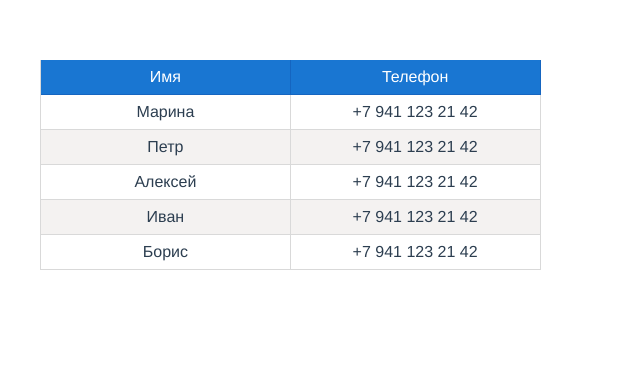
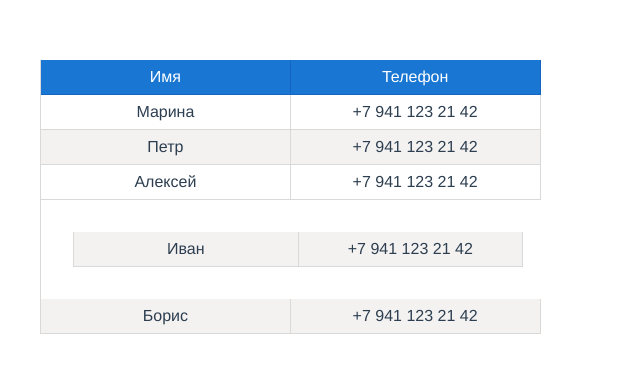
Before and after one commit to michaellux/vue-test, a Vue app: page / in a window 1280 px wide. Shown: the top 372 px of the page, without its empty margins (0-640 px from the left). Built offline with nearby package versions, Linux system fonts and the light colour scheme.

Commit message:
change data-structure relations to parent-child

```diff
--- a/src/components/UserItem.vue
+++ b/src/components/UserItem.vue
@@ -2,7 +2,7 @@
   <div class="flex-table row">
         <div class="flex-row" role="cell">{{user.name}}</div>
         <div class="flex-row" role="cell">{{user.phone}}</div>
-        <UserList v-if="hasEmployees"/>
+        <UserList :id="user.id" v-if="hasEmployees" :users="users"/>
   </div>
 </template>
 
@@ -21,7 +21,10 @@ export default {
   },
   computed: {
     hasEmployees() {
-      return this.user.employees.length > 0;
+      return userList.filter(user => user.parent === this.user.id).length > 0;
+    },
+    users() {
+      return userList.filter(user => user.parent === this.user.id);
     },
   },
 };
--- a/src/components/UserList.vue
+++ b/src/components/UserList.vue
@@ -1,7 +1,7 @@
 <template>
-    <div :class="styleRoot" role="table" aria-label="Users">
+    <div class="container" role="table" aria-label="Users">
       <Header v-if="isRoot" :names="names" />
-      <UserItem v-for="user in users" :user="user" :key="user.id" />
+      <UserItem v-for="user in filteredUsers" :user="user" :key="user.id" />
     </div>
 </template>
 
@@ -18,6 +18,12 @@ export default {
     };
   },
   props: {
+    id: {
+      type: Number,
+      default() {
+        return null;
+      },
+    },
     isRoot: {
       type: Boolean,
       default() {
@@ -32,10 +38,8 @@ export default {
     },
   },
   computed: {
-    styleRoot() {
-      return {
-        'root-container': this.isRoot,
-      };
+    filteredUsers() {
+      return this.users.filter(user => user.parent === this.id);
     },
   },
 };
@@ -46,7 +50,7 @@ div {
   box-sizing: border-box;
 }
 
-.root-container {
+.container {
   display: block;
   margin: 2em;
   width: 90%;
@@ -60,7 +64,7 @@ div {
   transition: 0.5s;
 }
 
-.flex-table:first-of-type .flex-row {
+.container .header .flex-row {
   background: #1976D2;
   color: white;
   border-color: #1565C0;
--- a/src/data/user.list.json
+++ b/src/data/user.list.json
@@ -3,30 +3,30 @@
     "id": 1,
     "name": "Марина",
     "phone": "+7 941 123 21 42",
-    "employees": []
+    "parent": null
   },
   {
     "id": 2,
     "name": "Петр",
     "phone": "+7 941 123 21 42",
-    "employees": []
+    "parent": null
   },
   {
     "id": 3,
     "name": "Алексей",
     "phone": "+7 941 123 21 42",
-    "employees": [4]
+    "parent": null
   },
   {
     "id": 4,
     "name": "Иван",
     "phone": "+7 941 123 21 42",
-    "employees": []
+    "parent": 3
   },
   {
     "id": 5,
     "name": "Борис",
     "phone": "+7 941 123 21 42",
-    "employees": []
+    "parent": null
   }
 ]
```
